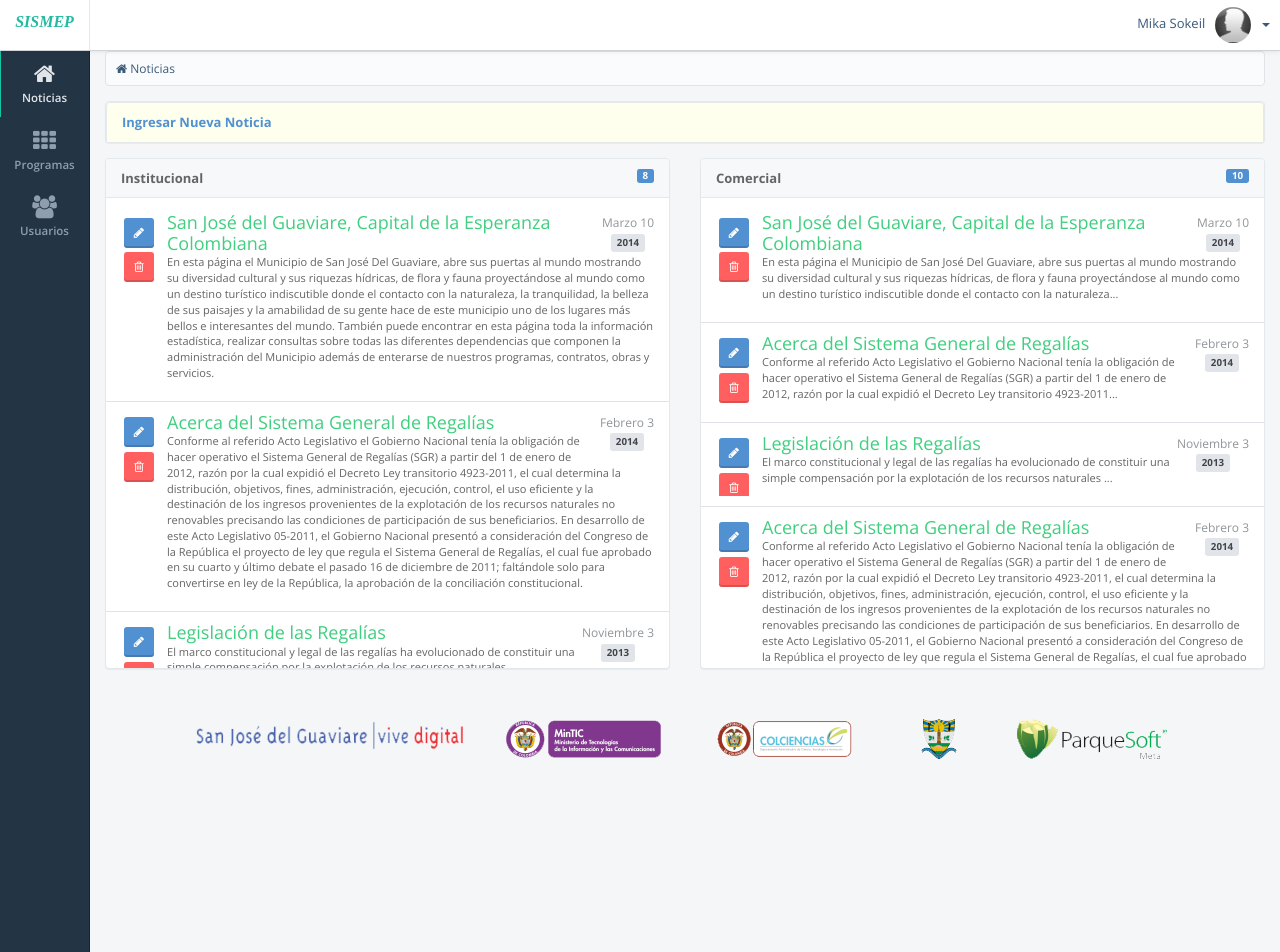
After one commit to julianvarela/indicadores, a PHP site: page /taxionline/ListaNoticias.html in a window 1280 px wide. The commit adds this page. Run offline with PHP 8.4, Linux system fonts and the light colour scheme.

Commit message:
Entornos Administrador
Diseño de las tres interfaces del administrador enlazadas.
Lista Noticias
Lista Programas
Lista Usuarios

```diff
--- /dev/null
+++ b/ListaNoticias.html
@@ -0,0 +1,323 @@
+<!DOCTYPE html>
+<html lang="es">
+<head>
+  <meta charset="utf-8">
+  <title>Lista de Noticias</title>
+  <meta name="description" content="mobile first, app, web app, responsive, admin dashboard, flat, flat ui">
+  <meta name="viewport" content="width=device-width, initial-scale=1, maximum-scale=1">
+  <link rel="shortcut icon" href="imagenes/favicon.png">
+  <link rel="stylesheet" href="css/bootstrap.css">
+  <link rel="stylesheet" href="css/font-awesome.min.css">
+  <link rel="stylesheet" href="css/plugin.css">
+  <link rel="stylesheet" href="css/font.css">
+  <link rel="stylesheet" href="css/style.css">
+  <link rel="stylesheet" href="css/mi_estilo.css">
+  <!--[if lt IE 9]>
+    <script src="js/ie/respond.min.js"></script>
+    <script src="js/ie/html5.js"></script>
+  <![endif]-->
+</head>
+<body>
+  <!-- header -->
+  <header id="header" class="navbar">
+    <ul class="nav navbar-nav navbar-avatar pull-right">
+      <li class="dropdown">
+        <a href="#" class="dropdown-toggle" data-toggle="dropdown">
+          <span class="hidden-xs-only my_usuario">Mika Sokeil</span>
+          <span class="thumb-small avatar inline"><img src="imagenes/avatar.jpg" alt="Mika Sokeil" class="img-circle"></span>
+          <b class="caret hidden-xs-only"></b>
+        </a>
+        <ul class="dropdown-menu">
+          <li><a href="#">Settings</a></li>
+          <li><a href="perfil.html">Profile</a></li>
+          <li class="divider"></li>
+          <li><a href="index.html">Logout</a></li>
+        </ul>
+      </li>
+    </ul>
+   <a class="navbar-brand" href="#" style="font-size: 16px">SISMEP</a>
+    <button type="button" class="btn btn-link pull-left nav-toggle visible-xs" data-toggle="class:slide-nav slide-nav-left" data-target="body">
+      <i class="fa fa-bars fa-lg text-default"></i>
+    </button>
+  </header>
+  <!-- / header -->
+  <!-- nav -->
+  <nav id="nav" class="nav-primary hidden-xs nav-vertical">
+      <ul class="nav affix-top" data-spy="affix" data-offset-top="50">
+          <li class="active"><a href="ListaNoticias.html"><i class="fa fa-home fa-lg"></i><span>Noticias</span></a></li>
+          <li><a href="ListaProgramas.html"><i class="fa fa-th fa-lg"></i><span>Programas</span></a></li>
+          <li><a href="ListaUsuarios.html"><i class="fa fa-users fa-lg"></i><span>Usuarios</span></a></li>
+      </ul>
+  </nav>
+  <!-- / nav -->
+
+  <section id="content">
+    <section class="main padder">
+
+        <ul class="breadcrumb">
+            <li><a href="#"><i class="fa fa-home"></i> Noticias</a></li>
+        </ul>
+
+        <div class="row">
+          <div class="col-lg-12">
+
+            <!-- acordeon ingresar/editar -->
+              <div class="panel mi_acordeon" id="panelAcordeonNoticias">
+                <a class="accordion-toggle list-group-item bg bg-focus" data-toggle="collapse" href="#AgregarEditarNoticias">
+                  <b>Ingresar Nueva Noticia</b>
+                </a>
+                <div id="AgregarEditarNoticias" class="panel-collapse collapse">  <!-- collapse ->oculta / in -> muestra -->
+                  <div class="panel-body">
+                    <form class="form-horizontal" method="get" data-validate="parsley">
+                      <div class="form-group">
+                        <label class="col-lg-3 control-label">Titulo</label>
+                        <div class="col-lg-8">
+                          <input type="text" name="username" placeholder="Titulo de la noticia" data-required="true" class="form-control">
+                        </div>
+                      </div>
+                      <div class="form-group">
+                        <label class="col-lg-3 control-label">Articulo</label>
+                        <div class="col-lg-8">
+                          <textarea placeholder="Contenido de la noticia" rows="5" class="form-control" data-trigger="keyup"></textarea>
+                        </div>
+                      </div>
+                      <div class="form-group">
+                        <label class="col-lg-3 control-label">Categoria</label>
+                        <div class="col-lg-3">
+                          <select name="account" class="form-control">
+                            <option value="1">Institucional</option>
+                            <option value="0">Comercial</option>
+                          </select>
+                        </div>
+                      </div>
+                      <div class="form-group">
+                        <div class="col-lg-9 col-lg-offset-3">
+                          <button class="btn btn-danger">Cancelar</button>
+                          <button class="btn btn-success">Guardar</button>
+                        </div>
+                      </div>
+                    </form>
+                  </div>
+                </div>
+              </div>
+            <!-- acordeon ingresar/editar -->
+
+          </div>
+        </div>
+
+      <div class="row">
+        <div class="col-lg-6">
+          <!-- .scrollable -->
+          <section class="panel">
+            <header class="panel-heading">
+              <span class="label bg-info pull-right">8</span>
+              <b>Institucional</b>
+            </header>
+            <section class="panel-body noticias">
+              <article class="media">
+                <div class="pull-left thumb-small">
+                  <span class="fa-stack fa-lg">
+                    <a data-original-title="Editar Noticia" class="btn btn-info btn-sm" data-toggle="tooltip" data-placement="right" title=""><i class="fa fa-pencil"></i></a>
+                    <a data-original-title="Eliminar Noticia" class="btn btn-danger btn-sm" data-toggle="tooltip" data-placement="right" title=""><i class="fa fa-trash-o"></i></a>
+                  </span>
+                </div>
+                <div class="media-body">
+                  <div class="pull-right media-mini text-center text-muted">
+                    <strong class="h6">Marzo 10</strong><br>
+                    <small class="label bg-light">2014</small>
+                  </div>
+                  <a href="#" class="h4 text-success">San José del Guaviare, Capital de la Esperanza Colombiana</a>
+                  <small class="block">En esta página el Municipio de San José Del Guaviare, abre sus puertas al mundo mostrando su diversidad cultural y sus riquezas hídricas, de flora y fauna proyectándose al mundo como un destino turístico indiscutible donde el contacto con la naturaleza, la tranquilidad, la belleza de sus paisajes y la amabilidad de su gente hace de este municipio uno de los lugares más bellos e interesantes del mundo. También puede encontrar en esta página toda la información estadística, realizar consultas sobre todas las diferentes dependencias que componen la administración del Municipio además de enterarse de nuestros programas, contratos, obras y servicios.</small>
+                </div>
+              </article>
+              <div class="line pull-in"></div>
+              <article class="media">
+                <div class="pull-left thumb-small">
+                  <span class="fa-stack fa-lg">
+                    <a data-original-title="Editar Noticia" class="btn btn-info btn-sm" data-toggle="tooltip" data-placement="right" title=""><i class="fa fa-pencil"></i></a>
+                    <a data-original-title="Eliminar Noticia" class="btn btn-danger btn-sm" data-toggle="tooltip" data-placement="right" title=""><i class="fa fa-trash-o"></i></a>
+                  </span>
+                </div>
+                <div class="media-body">
+                  <div class="pull-right media-mini text-center text-muted">
+                    <strong class="h6">Febrero 3</strong><br>
+                    <small class="label bg-light">2014</small>
+                  </div>
+                  <a href="#" class="h4 text-success">Acerca del Sistema General de Regalías</a>
+                  <small class="block">Conforme al referido Acto Legislativo el Gobierno Nacional tenía la obligación de hacer operativo el Sistema General de Regalías (SGR) a partir del 1 de enero de 2012, razón por la cual expidió el Decreto Ley transitorio 4923-2011, el cual determina la distribución, objetivos, fines, administración, ejecución, control, el uso eficiente y la destinación de los ingresos provenientes de la explotación de los recursos naturales no renovables precisando las condiciones de participación de sus beneficiarios.
+                En desarrollo de este Acto Legislativo 05-2011, el Gobierno Nacional presentó a consideración del Congreso de la República el proyecto de ley que regula el Sistema General de Regalías, el cual fue aprobado en su cuarto y último debate el pasado 16 de diciembre de 2011; faltándole solo para convertirse en ley de la República, la aprobación de la conciliación constitucional.</small>
+                </div>
+              </article>
+              <div class="line pull-in"></div>
+              <article class="media">
+                <div class="pull-left thumb-small">
+                  <span class="fa-stack fa-lg">
+                    <a data-original-title="Editar Noticia" class="btn btn-info btn-sm" data-toggle="tooltip" data-placement="right" title=""><i class="fa fa-pencil"></i></a>
+                    <a data-original-title="Eliminar Noticia" class="btn btn-danger btn-sm" data-toggle="tooltip" data-placement="right" title=""><i class="fa fa-trash-o"></i></a>
+                  </span>
+                </div>
+                <div class="media-body">
+                  <div class="pull-right media-mini text-center text-muted">
+                    <strong class="h6">Noviembre 3</strong><br>
+                    <small class="label bg-light">2013</small>
+                  </div>
+                  <a href="#" class="h4 text-success">Legislación de las Regalías</a>
+                  <small class="block">El marco constitucional y legal de las regalías ha evolucionado de constituir una simple compensación por la explotación de los recursos naturales ...</small>
+                </div>
+              </article>
+              <div class="line pull-in"></div>
+              <article class="media">
+                <div class="pull-left thumb-small">
+                  <span class="fa-stack fa-lg">
+                    <a data-original-title="Editar Noticia" class="btn btn-info btn-sm" data-toggle="tooltip" data-placement="right" title=""><i class="fa fa-pencil"></i></a>
+                    <a data-original-title="Eliminar Noticia" class="btn btn-danger btn-sm" data-toggle="tooltip" data-placement="right" title=""><i class="fa fa-trash-o"></i></a>
+                  </span>
+                </div>
+                <div class="media-body">
+                  <div class="pull-right media-mini text-center text-muted">
+                    <strong class="h6">Marzo 10</strong><br>
+                    <small class="label bg-light">2014</small>
+                  </div>
+                  <a href="#" class="h4 text-success">San José del Guaviare, Capital de la Esperanza Colombiana</a>
+                  <small class="block">En esta página el Municipio de San José Del Guaviare, abre sus puertas al mundo mostrando su diversidad cultural y sus riquezas hídricas, de flora y fauna proyectándose al mundo como un destino turístico indiscutible donde el contacto con la naturaleza...</small>
+                </div>
+              </article>
+            </section>
+          </section>
+          <!-- / scrollable -->
+        </div>
+        <div class="col-lg-6">
+          <section class="panel">
+            <header class="panel-heading">
+              <span class="label bg-info pull-right">10</span>
+              <b>Comercial</b>
+            </header>
+            <section class="panel-body noticias">
+              <article class="media">
+                <div class="pull-left thumb-small">
+                  <span class="fa-stack fa-lg">
+                    <a data-original-title="Editar Noticia" class="btn btn-info btn-sm" data-toggle="tooltip" data-placement="right" title=""><i class="fa fa-pencil"></i></a>
+                    <a data-original-title="Eliminar Noticia" class="btn btn-danger btn-sm" data-toggle="tooltip" data-placement="right" title=""><i class="fa fa-trash-o"></i></a>
+                  </span>
+                </div>
+                <div class="media-body">
+                  <div class="pull-right media-mini text-center text-muted">
+                    <strong class="h6">Marzo 10</strong><br>
+                    <small class="label bg-light">2014</small>
+                  </div>
+                  <a href="#" class="h4 text-success">San José del Guaviare, Capital de la Esperanza Colombiana</a>
+                  <small class="block">En esta página el Municipio de San José Del Guaviare, abre sus puertas al mundo mostrando su diversidad cultural y sus riquezas hídricas, de flora y fauna proyectándose al mundo como un destino turístico indiscutible donde el contacto con la naturaleza...</small>
+                </div>
+              </article>
+              <div class="line pull-in"></div>
+              <article class="media">
+                <div class="pull-left thumb-small">
+                  <span class="fa-stack fa-lg">
+                    <a data-original-title="Editar Noticia" class="btn btn-info btn-sm" data-toggle="tooltip" data-placement="right" title=""><i class="fa fa-pencil"></i></a>
+                    <a data-original-title="Eliminar Noticia" class="btn btn-danger btn-sm" data-toggle="tooltip" data-placement="right" title=""><i class="fa fa-trash-o"></i></a>
+                  </span>
+                </div>
+                <div class="media-body">
+                  <div class="pull-right media-mini text-center text-muted">
+                    <strong class="h6">Febrero 3</strong><br>
+                    <small class="label bg-light">2014</small>
+                  </div>
+                  <a href="#" class="h4 text-success">Acerca del Sistema General de Regalías</a>
+                  <small class="block">Conforme al referido Acto Legislativo el Gobierno Nacional tenía la obligación de hacer operativo el Sistema General de Regalías (SGR) a partir del 1 de enero de 2012, razón por la cual expidió el Decreto Ley transitorio 4923-2011...</small>
+                </div>
+              </article>
+              <div class="line pull-in"></div>
+              <article class="media">
+                <div class="pull-left thumb-small">
+                  <span class="fa-stack fa-lg">
+                    <a data-original-title="Editar Noticia" class="btn btn-info btn-sm" data-toggle="tooltip" data-placement="right" title=""><i class="fa fa-pencil"></i></a>
+                    <a data-original-title="Eliminar Noticia" class="btn btn-danger btn-sm" data-toggle="tooltip" data-placement="right" title=""><i class="fa fa-trash-o"></i></a>
+                  </span>
+                </div>
+                <div class="media-body">
+                  <div class="pull-right media-mini text-center text-muted">
+                    <strong class="h6">Noviembre 3</strong><br>
+                    <small class="label bg-light">2013</small>
+                  </div>
+                  <a href="#" class="h4 text-success">Legislación de las Regalías</a>
+                  <small class="block">El marco constitucional y legal de las regalías ha evolucionado de constituir una simple compensación por la explotación de los recursos naturales ...</small>
+                </div>
+              </article>
+              <div class="line pull-in"></div>
+              <article class="media">
+                <div class="pull-left thumb-small">
+                  <span class="fa-stack fa-lg">
+                    <a data-original-title="Editar Noticia" class="btn btn-info btn-sm" data-toggle="tooltip" data-placement="right" title=""><i class="fa fa-pencil"></i></a>
+                    <a data-original-title="Eliminar Noticia" class="btn btn-danger btn-sm" data-toggle="tooltip" data-placement="right" title=""><i class="fa fa-trash-o"></i></a>
+                  </span>
+                </div>
+                <div class="media-body">
+                  <div class="pull-right media-mini text-center text-muted">
+                    <strong class="h6">Febrero 3</strong><br>
+                    <small class="label bg-light">2014</small>
+                  </div>
+                  <a href="#" class="h4 text-success">Acerca del Sistema General de Regalías</a>
+                  <small class="block">Conforme al referido Acto Legislativo el Gobierno Nacional tenía la obligación de hacer operativo el Sistema General de Regalías (SGR) a partir del 1 de enero de 2012, razón por la cual expidió el Decreto Ley transitorio 4923-2011, el cual determina la distribución, objetivos, fines, administración, ejecución, control, el uso eficiente y la destinación de los ingresos provenientes de la explotación de los recursos naturales no renovables precisando las condiciones de participación de sus beneficiarios.
+                En desarrollo de este Acto Legislativo 05-2011, el Gobierno Nacional presentó a consideración del Congreso de la República el proyecto de ley que regula el Sistema General de Regalías, el cual fue aprobado en su cuarto y último debate el pasado 16 de diciembre de 2011; faltándole solo para convertirse en ley de la República, la aprobación de la conciliación constitucional.</small>
+                </div>
+              </article>
+            </section>
+          </section>
+        </div>
+      </div>
+
+    </section>
+
+
+    <!-- preload -->
+    <div class="body-preload">
+      <div class="img-preload">
+          <img src="imagenes/preloader_large.gif" alt="preload">
+      </div>
+    </div>
+    <!-- preload -->
+  </section>
+
+  <!-- footer -->
+   <footer id="footer">
+    <div class="text-center inferior">
+        <div class="row m-b-large">
+            <div class="col-lg-3 col-lg-offset-1 m-t">
+                <img src="imagenes/logo_vive_digital_40.png" alt="San Jose del Guaviare Vive Digital">
+            </div>
+            <div class="col-lg-2 m-t">
+                <img src="imagenes/logo_min_tic_40.png" alt="Ministerio de Tecnologias de la Informacion y las Comunicaciones">
+            </div>
+            <div class="col-lg-2 m-t">
+                <img src="imagenes/logo_colciencias_40.png" alt="Colciencias">
+            </div>
+            <div class="col-lg-1 m-t">
+                <img src="imagenes/logo_san_jose_40.png" alt="San Jose del Guaviare">
+            </div>
+            <div class="col-lg-2 m-t">
+                <img src="imagenes/logo_parquesoft_meta_40.png" alt="ParqueSoft Meta">
+            </div>
+        </div>
+    </div>
+  </footer>
+  <!-- / footer -->
+
+  <script src="js/jquery.min.js"></script>
+  <!-- Bootstrap -->
+  <script src="js/bootstrap.js"></script>
+  <!-- Sparkline Chart -->
+
+  <!-- app -->
+  <script src="js/app.js"></script>
+  <script src="js/app.plugin.js"></script>
+  <script src="js/app.data.js"></script>
+
+  <!-- datepicker -->
+  <script src="js/datepicker/bootstrap-datepicker.js"></script>
+
+  <!-- Datos -->
+<!--  <script src="js/general.js"></script>
+  <script src="js/datos/listaMetasUsuario.js"></script>-->
+
+</body>
+</html>
--- a/css/mi_estilo.css
+++ b/css/mi_estilo.css
@@ -116,6 +116,13 @@ tr.datos-tabla td hr{
     resize: none;
 }
 
+.mi_acordeon form textarea{
+    width: 100%;
+    height: auto;
+    overflow: auto;
+    resize: none;
+}
+
 .mis_subprogramas{
     padding-left: 2%;
 }
```
Also changed, not shown: ListaProgramas.html (+7 -12 lines), ListaUsuarios.html (+4 -7 lines), js/datos/noticias.js (+28 -4 lines).
